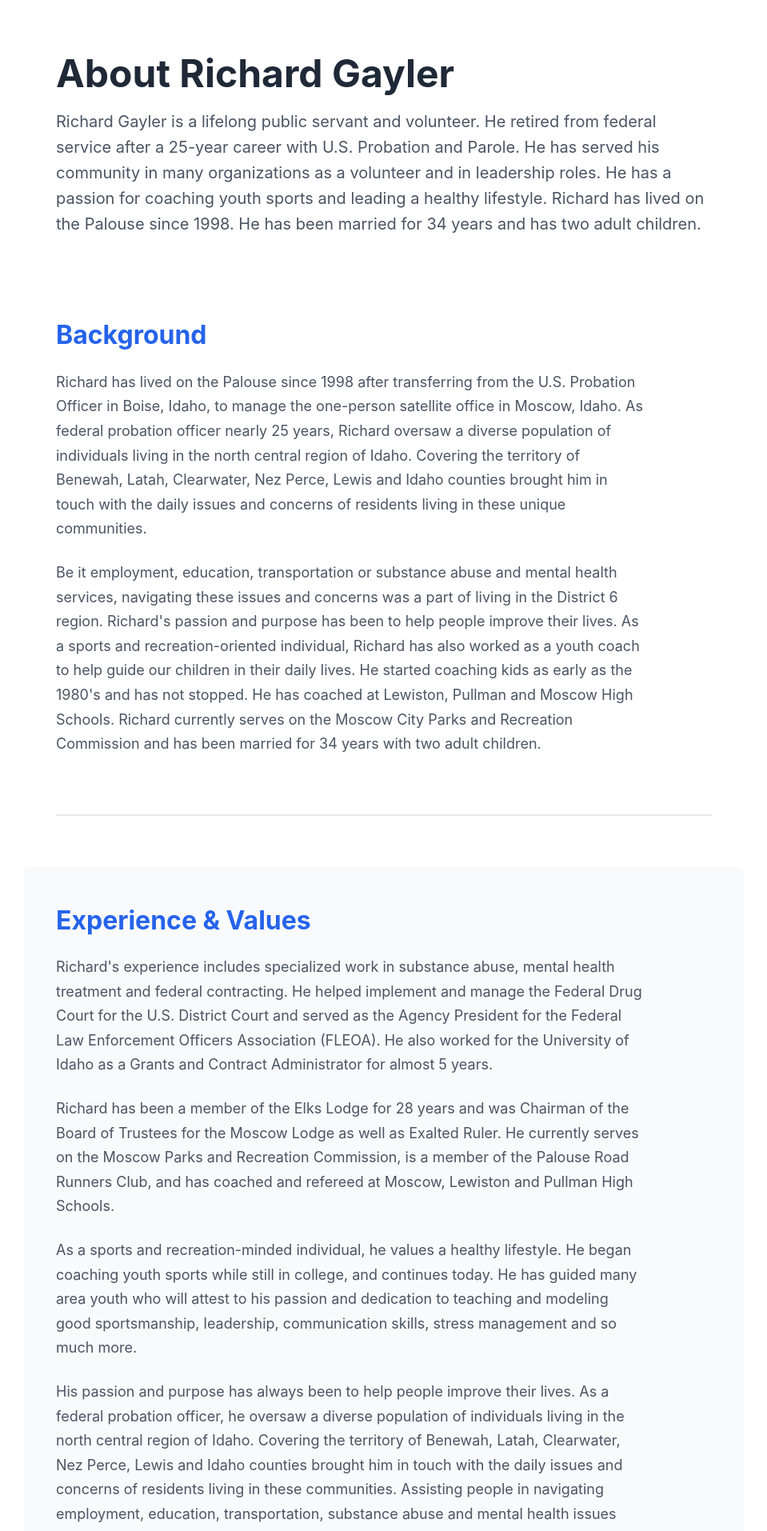
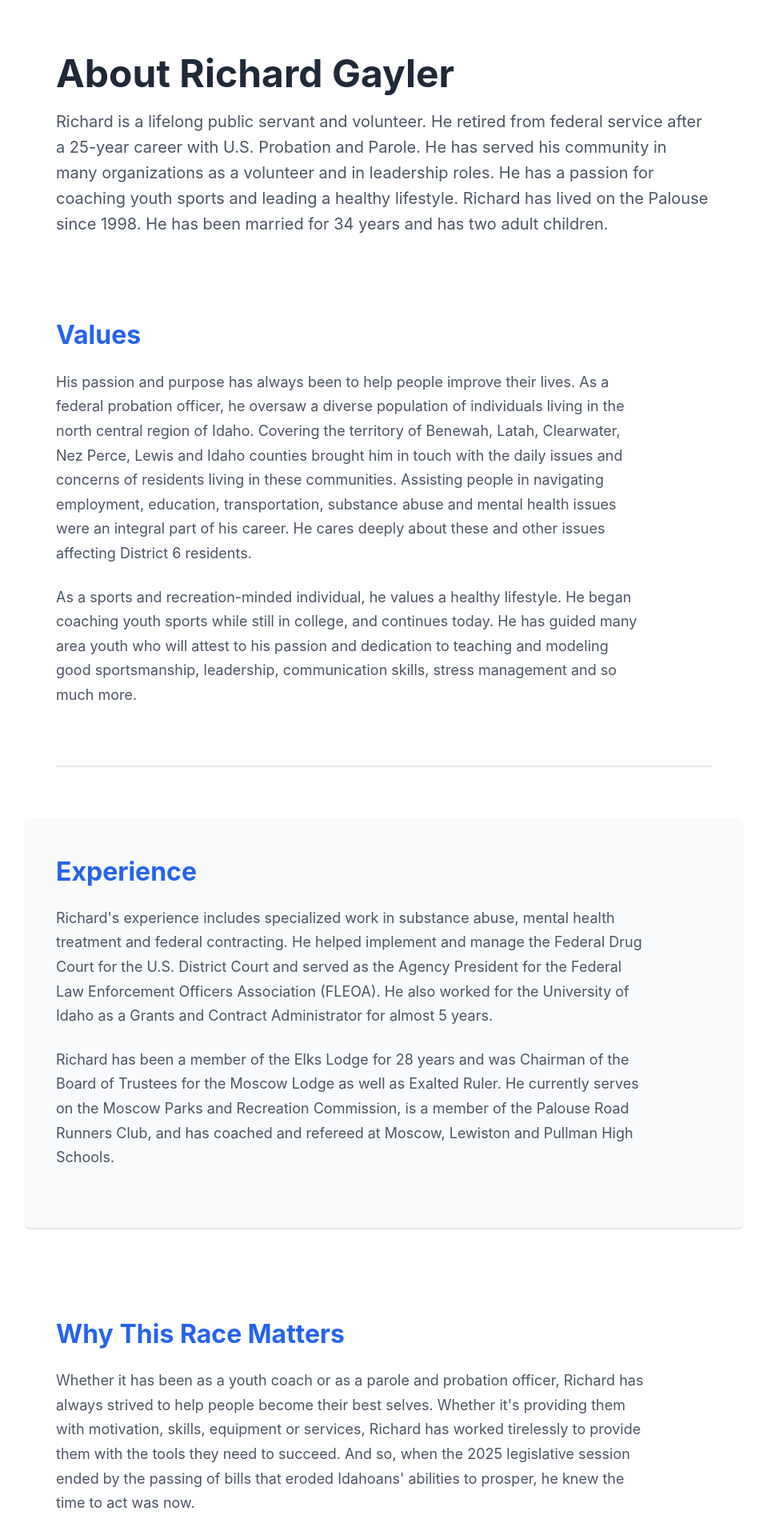
Before and after one commit to Logan-Code-LV/gowithgayler, a React (Vite) app in the folder campaign-site/: page /#/about in a window 1280 px wide. Shown: the part 480-2394 px from the top of the page at 80% size, without its empty margins (160-1119 px from the left). Built offline with nearby package versions, Linux system fonts and the light colour scheme.

Commit message:
jeane edits

```diff
--- a/campaign-site/src/pages/About.jsx
+++ b/campaign-site/src/pages/About.jsx
@@ -13,49 +13,28 @@ export default function About({ siteData }) {
 
       <section className="about-content">
         <div className="about-container">
-          <h1>About {siteData.candidateName}</h1>
+          <h1>About Richard Gayler</h1>
           <p className="about-intro">
-            Richard Gayler is a lifelong public servant and volunteer. He retired from federal service after a
-            25-year career with U.S. Probation and Parole. He has served his community in many
-            organizations as a volunteer and in leadership roles. He has a passion for coaching
-            youth sports and leading a healthy lifestyle. Richard has lived on the Palouse since
-            1998. He has been married for 34 years and has two adult children.
+            Richard is a lifelong public servant and volunteer. He retired from federal service after a 25-year career with U.S. Probation and Parole. He has served his community in many organizations as a volunteer and in leadership roles. He has a passion for coaching youth sports and leading a healthy lifestyle. Richard has lived on the Palouse since 1998. He has been married for 34 years and has two adult children.
           </p>
 
           <div className="bio-section">
-            <h2>Background</h2>
+            <h2>Values</h2>
             <p>
-              Richard has lived on the Palouse since 1998 after transferring from the U.S. Probation
-              Officer in Boise, Idaho, to manage the one-person satellite office in Moscow, Idaho. As federal
-              probation officer nearly 25 years, Richard oversaw a diverse population of individuals living
-              in the north central region of Idaho. Covering the territory of Benewah, Latah, Clearwater,
-              Nez Perce, Lewis and Idaho counties brought him in touch with the daily issues and concerns
-              of residents living in these unique communities.
+              His passion and purpose has always been to help people improve their lives. As a federal probation officer, he oversaw a diverse population of individuals living in the north central region of Idaho. Covering the territory of Benewah, Latah, Clearwater, Nez Perce, Lewis and Idaho counties brought him in touch with the daily issues and concerns of residents living in these communities. Assisting people in navigating employment, education, transportation, substance abuse and mental health issues were an integral part of his career. He cares deeply about these and other issues affecting District 6 residents.
             </p>
             <p>
-              Be it employment, education, transportation or substance abuse and mental health services,
-              navigating these issues and concerns was a part of living in the District 6 region. Richard's
-              passion and purpose has been to help people improve their lives. As a sports and recreation-oriented
-              individual, Richard has also worked as a youth coach to help guide our children in their daily lives.
-              He started coaching kids as early as the 1980's and has not stopped. He has coached at Lewiston,
-              Pullman and Moscow High Schools. Richard currently serves on the Moscow City Parks and Recreation
-              Commission and has been married for 34 years with two adult children.
+              As a sports and recreation-minded individual, he values a healthy lifestyle. He began coaching youth sports while still in college, and continues today. He has guided many area youth who will attest to his passion and dedication to teaching and modeling good sportsmanship, leadership, communication skills, stress management and so much more.
             </p>
           </div>
 
           <div className="bio-section">
-            <h2>Experience & Values</h2>
+            <h2>Experience</h2>
             <p>
-Richard's experience includes specialized work in substance abuse, mental health treatment and federal contracting. He helped implement and manage the Federal Drug Court for the U.S. District Court and served as the Agency President for the Federal Law Enforcement Officers Association (FLEOA). He also worked for the University of Idaho as a Grants and Contract Administrator for almost 5 years.
+              Richard's experience includes specialized work in substance abuse, mental health treatment and federal contracting. He helped implement and manage the Federal Drug Court for the U.S. District Court and served as the Agency President for the Federal Law Enforcement Officers Association (FLEOA). He also worked for the University of Idaho as a Grants and Contract Administrator for almost 5 years.
             </p>
             <p>
-Richard has been a member of the Elks Lodge for 28 years and was Chairman of the Board of Trustees for the Moscow Lodge as well as Exalted Ruler. He currently serves on the Moscow Parks and Recreation Commission, is a member of the Palouse Road Runners Club, and has coached and refereed at Moscow, Lewiston and Pullman High Schools.
-            </p>
-            <p>
-As a sports and recreation-minded individual, he values a healthy lifestyle. He began coaching youth sports while still in college, and continues today. He has guided many area youth who will attest to his passion and dedication to teaching and modeling good sportsmanship, leadership, communication skills, stress management and so much more.
-            </p>
-            <p>
-His passion and purpose has always been to help people improve their lives. As a federal probation officer, he oversaw a diverse population of individuals living in the north central region of Idaho. Covering the territory of Benewah, Latah, Clearwater, Nez Perce, Lewis and Idaho counties brought him in touch with the daily issues and concerns of residents living in these communities. Assisting people in navigating employment, education, transportation, substance abuse and mental health issues were an integral part of his career. He cares deeply about these and other issues affecting District 6 residents.
+              Richard has been a member of the Elks Lodge for 28 years and was Chairman of the Board of Trustees for the Moscow Lodge as well as Exalted Ruler. He currently serves on the Moscow Parks and Recreation Commission, is a member of the Palouse Road Runners Club, and has coached and refereed at Moscow, Lewiston and Pullman High Schools.
             </p>
           </div>
 
@@ -63,6 +42,9 @@ His passion and purpose has always been to help people improve their lives. As a
             <h2>Why This Race Matters</h2>
             <p>
               Whether it has been as a youth coach or as a parole and probation officer, Richard has always strived to help people become their best selves. Whether it's providing them with motivation, skills, equipment or services, Richard has worked tirelessly to provide them with the tools they need to succeed. And so, when the 2025 legislative session ended by the passing of bills that eroded Idahoans' abilities to prosper, he knew the time to act was now.
+            </p>
+            <p>
+              It's wrong for our state legislators to continually diminish the services, finances and freedom of our state citizens. We should be striving to make our state the best place to get an education, to receive health care, and to improve upon the infrastructure of our communities. We are a rural district, with 24 communities and 11 different school districts. We are a diverse region, yet we are all united by the same belief that we want to live our best lives in Idaho. Our communities bind us together and we should build on that concept and make them stronger, not weaken them.
             </p>
           </div>
 
```
